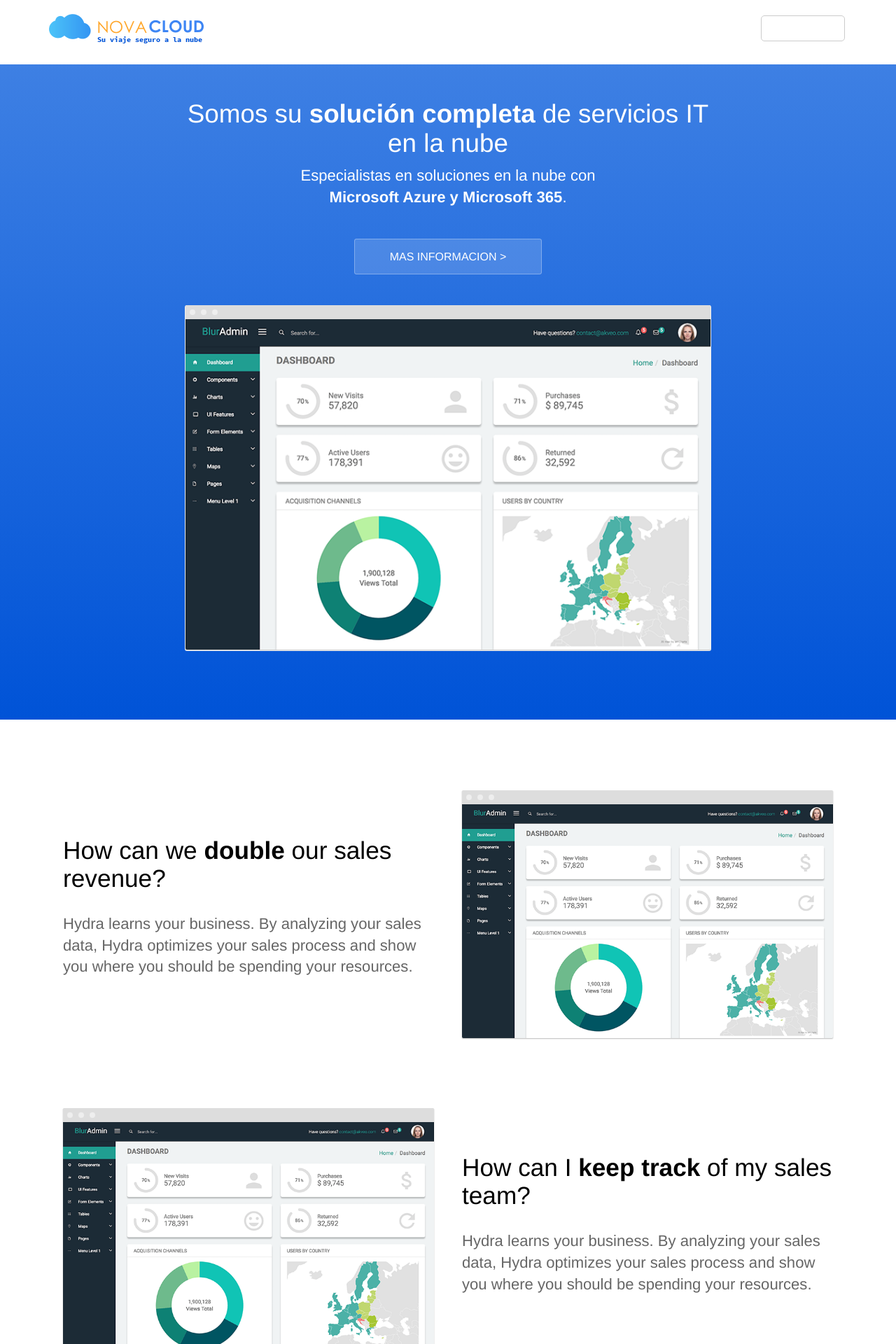
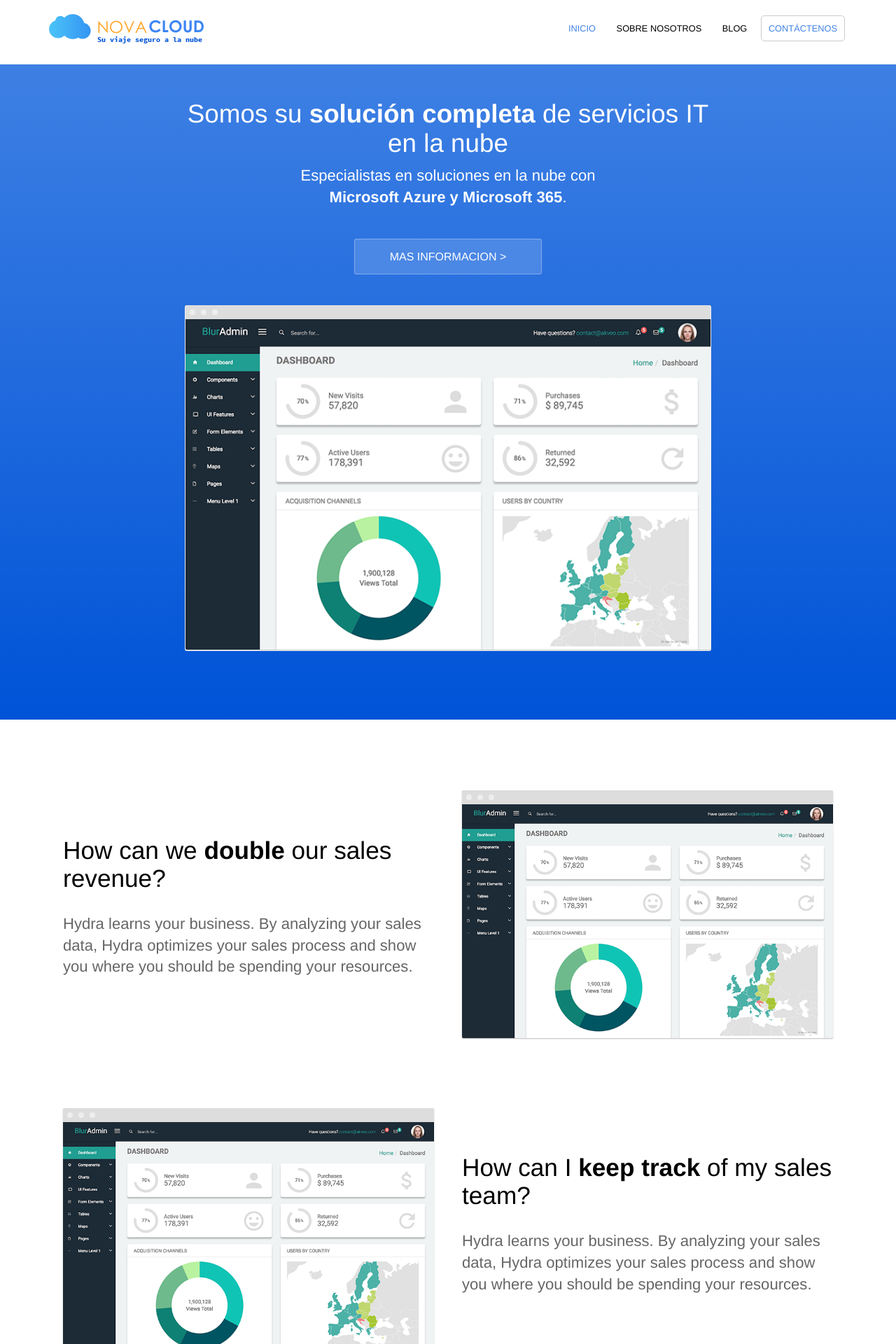
Before and after one commit to nova-cloud/nova-cloud.github.io, a Jekyll site: the page built from index.html, in a window 1280 px wide. Shown: the top 1920 px of the page at 70% size. Built offline with Jekyll 4.4.1, drawn with Linux system fonts in a browser that asks for light colours; a script that is not in the unit is left out.

Commit message:
color update

```diff
--- a/_sass/navigation.scss
+++ b/_sass/navigation.scss
@@ -33,7 +33,8 @@ nav {
 		margin: 0 3px;
 		padding: 20px 10px;
 		border-bottom: 1px solid rgba(255,255,255,0);
-		color: rgba(255,255,255,.8);
+		/*color: rgba(255,255,255,.8);*/
+		color: $black;
 		transition: .2s ease-in-out;
 		display: none;
 
@@ -64,7 +65,7 @@ nav {
 	a:hover {
 
 		border-bottom: 1px solid rgba(255,255,255,.3);
-		color: #fff;
+		color: $brand-color;
 	}
 
 	@media #{$mid-point} {
@@ -80,7 +81,7 @@ nav {
 	}
 
 	a.active {
-		color: #fff;
+		color: $brand-color;
 	}
 
 }
```
